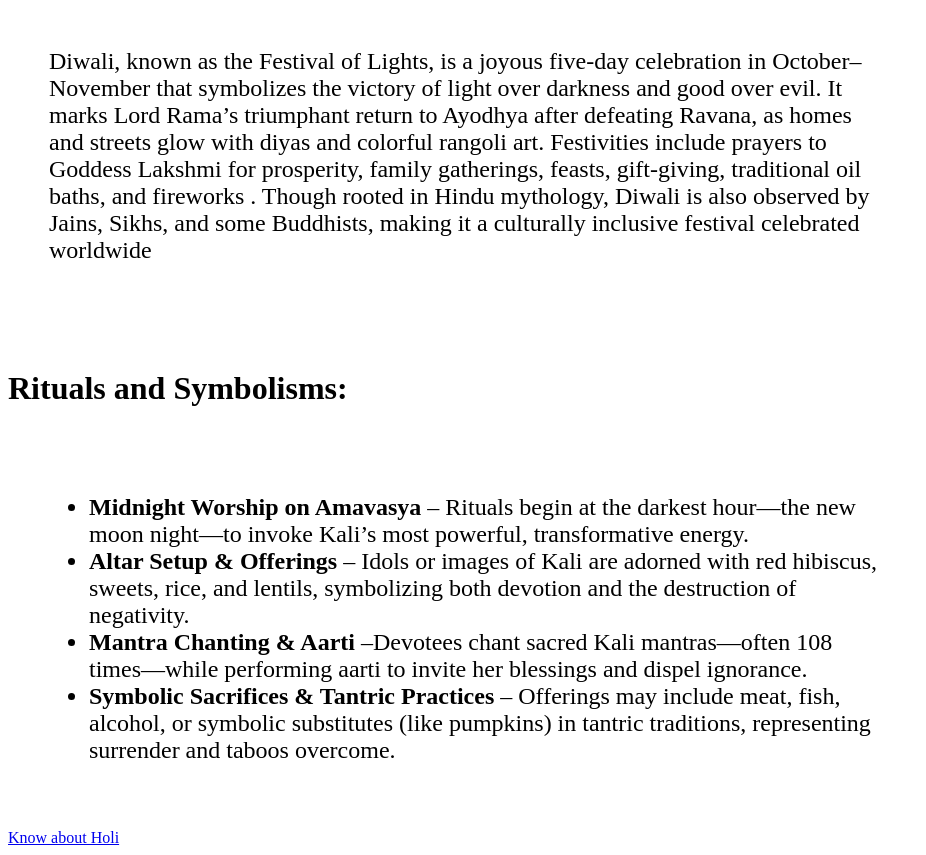
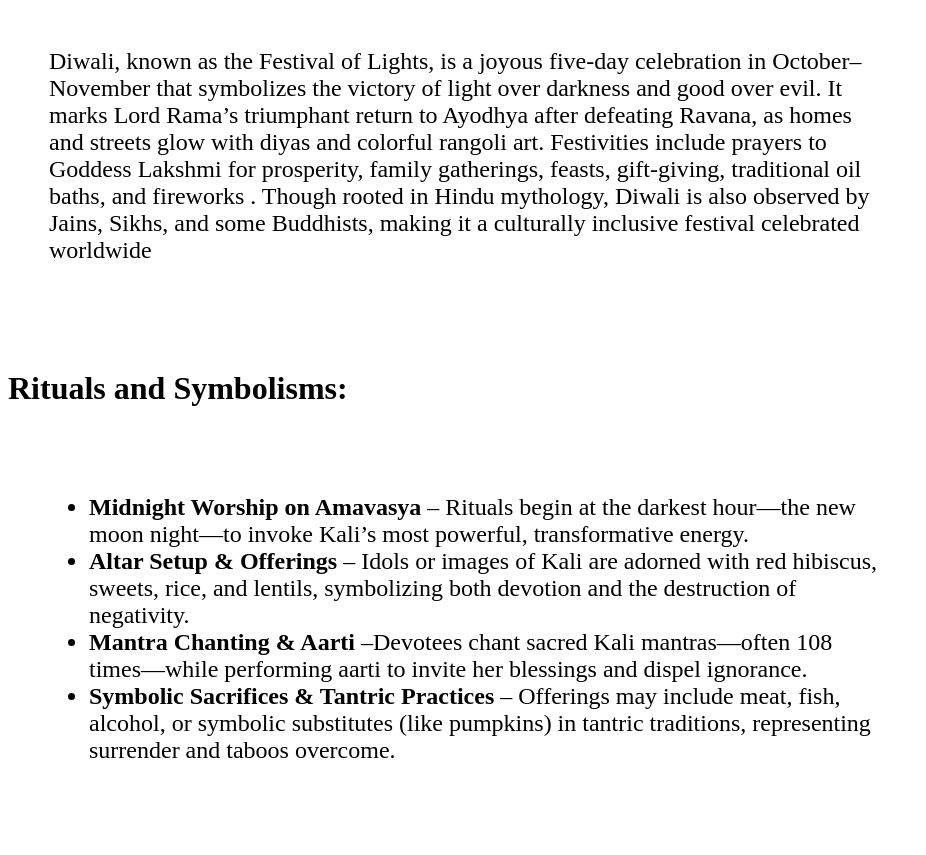
Before and after one commit to NANDITAGHOSH-001/Festival-Library, a plain HTML site: page Mejorproject/diwali.html in a window 1280 px wide. Shown: the part 979-1834 px from the top of the page, 0-926 px from the left. Drawn offline with Linux system fonts and the light colour scheme.

Commit message:
Delete a division

```diff
--- a/Mejorproject/diwali.html
+++ b/Mejorproject/diwali.html
@@ -70,8 +70,5 @@
             </tr>
         </table>
     </div>
-     <div class="root">
-        <a href="holi.html">Know about Holi</a>
-    </div>
 </body>
 </html>
```
